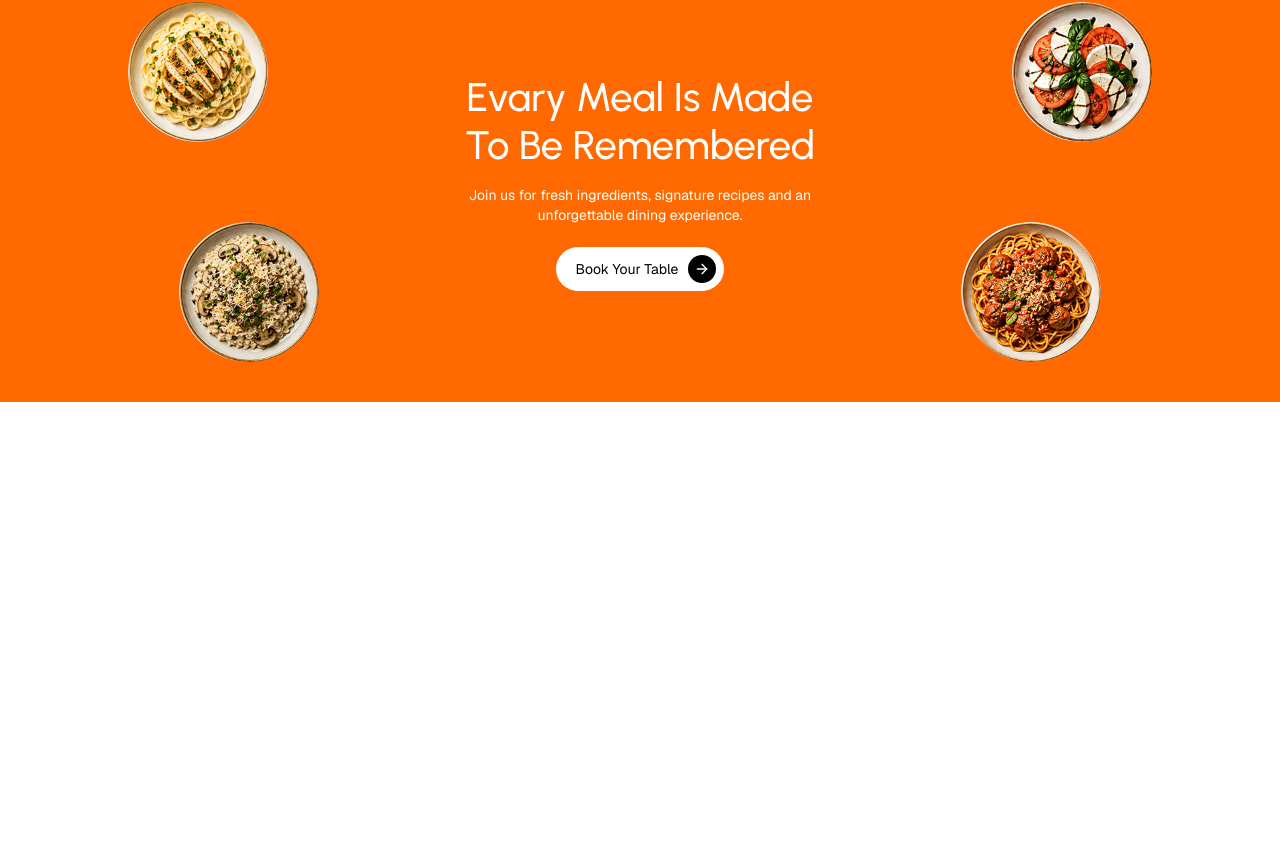
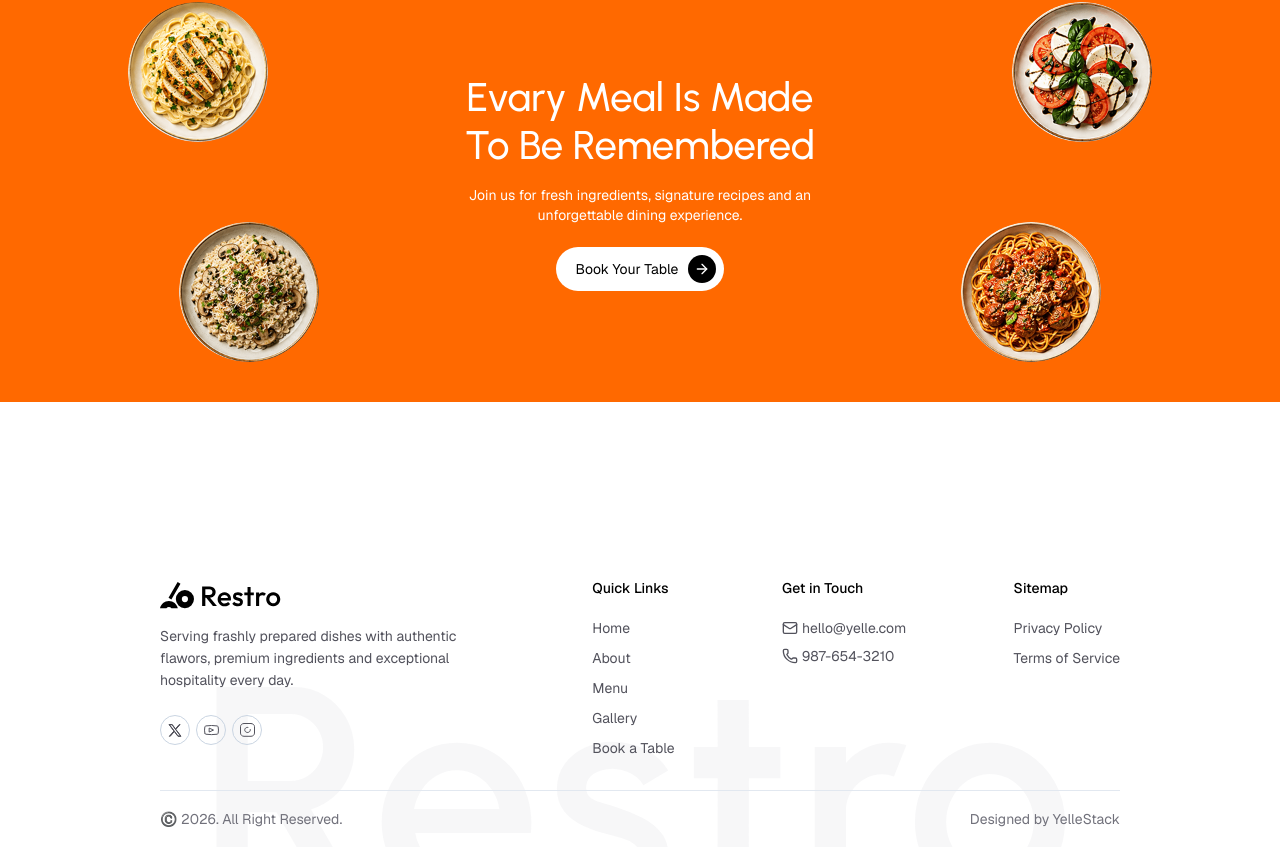
Before and after one commit to Yelle-stack/restro, a React (Vite) app: page / in a window 1280 px wide. Shown: the part 6409-7256 px from the top of the page. Before the commit the page ends 6811 px from the top, so only its background shows below. Built offline with nearby package versions, Linux system fonts and the light colour scheme.

Commit message:
srcAppFooter

```diff
--- a/src/App.jsx
+++ b/src/App.jsx
@@ -10,6 +10,7 @@
 import TestimonialSection from './sections/TestimonialSection'
 import FAQs from './sections/FAQs'
 import CTA from './sections/CTA'
+import Footer from './components/Footer'
 
 const App = () => {
   return (
@@ -25,6 +26,7 @@
       <TestimonialSection />
       <FAQs />
       <CTA />
+      <Footer />
     </>
   )
 }
--- /dev/null
+++ b/src/components/Footer.jsx
@@ -0,0 +1,93 @@
+import { Mail, Phone } from 'lucide-react'
+import Animated from '../components/Animated'
+import { quickLinks, sitemapLinks, socialLinks } from '../data/data'
+
+const Footer = () => {
+  return (
+    <footer className='px-auto relative mt-44 overflow-hidden'>
+      <div className='max-w-7xl mx-auto'>
+        {/* row */}
+        <div className='flex flex-wrap gap-6 justify-between pb-8'>
+           {/* Column 1 - Brand & Socials */}
+           <div className='flex flex-col items-start text-left'>
+           <Animated>
+              <img src="/assets/logo.svg" alt="logo" />
+           </Animated>
+           <Animated delay={0.2}>
+              <p className='mt-3 text-sm/5.5 text-zinc-600 max-w-81.25'>
+                Serving frashly prepared dishes with authentic flawors, premium ingredients and exceptional hospitality every day.
+              </p>
+           </Animated>
+           <div className='flex items-center gap-1.5 mt-6'>
+             {socialLinks.map((item, index)=>(
+               <Animated key={index} delay={index * 0.05}>
+                  <a href={item.href} className='size-7.5 rounded-full border border-slate-300 grid place-content-center'>{item.icon}</a>
+               </Animated>
+             ))}
+           </div>
+           </div>
+
+           {/* Column 2 - Quick Links */}
+           <div>
+             <p className='font-medium mb-5'>Quick Links</p>
+             <div className='flex flex-col gap-2.5'>
+                {quickLinks.map((link, index)=>(
+                  <Animated key={link.name} delay={index * 0.05}>
+                     <a href={link.href} className='text-zinc-600 hover:text-zinc-500'>
+                        {link.name}
+                     </a>
+                  </Animated>
+                ))}
+             </div>
+           </div>
+
+           {/* Column 3 - Get in Touch */}
+           <div>
+            <p className='font-medium mb-5'>Get in Touch</p>
+            <div className='space-y-2'>
+                <Animated>
+                  <a href="mailto:hello@yelle.com" className='flex items-center gap-1 text-zinc-600 hover:text-zinc-500'>
+                    <Mail size={16} className='shrink-0'/>
+                    hello@yelle.com
+                  </a>
+                </Animated>
+                <Animated delay={0.2}>
+                  <a href="tel:987-654-3210" className='flex items-center gap-1 text-zinc-600 hover:text-zinc-500'>
+                    <Phone size={16} className='shrink-0'/>
+                    987-654-3210
+                  </a>
+                </Animated>
+            </div>
+           </div>
+
+           {/* Column 4 - Sitemap */}
+           <div>
+            <p className='font-medium mb-5'>Sitemap</p>
+            <div className='flex flex-col gap-2.5'>
+               {sitemapLinks.map((link, index)=>(
+                <Animated key={link.name} delay={index * 0.05}>
+                    <a href={link.href} className='text-zinc-600 hover:text-zinc-500'>
+                        {link.name}
+                    </a>
+
+                </Animated>
+               ))}
+            </div>
+           </div>
+        </div>
+
+        {/* Bottom Bar */}
+        <div className='border-t text-zinc-500 border-slate-200 py-4.5 flex justify-between items-center'>
+            <p>©️ 2026. All Right Reserved.</p>
+            <p>Designed by <a href="https://jelena-portfolio.vercel.app/">YelleStack</a> </p>
+        </div>
+      </div>
+      {/* Watermark Logo backdrop */}
+      <div className='absolute inset-0 text-center select-none -z-1 pointer-events-none'>
+        <span className='text-[300px] tracking-wide font-urbanist font-semibold text-zinc-100/70'>Restro</span>
+      </div>
+    </footer>
+  )
+}
+
+export default Footer
```
